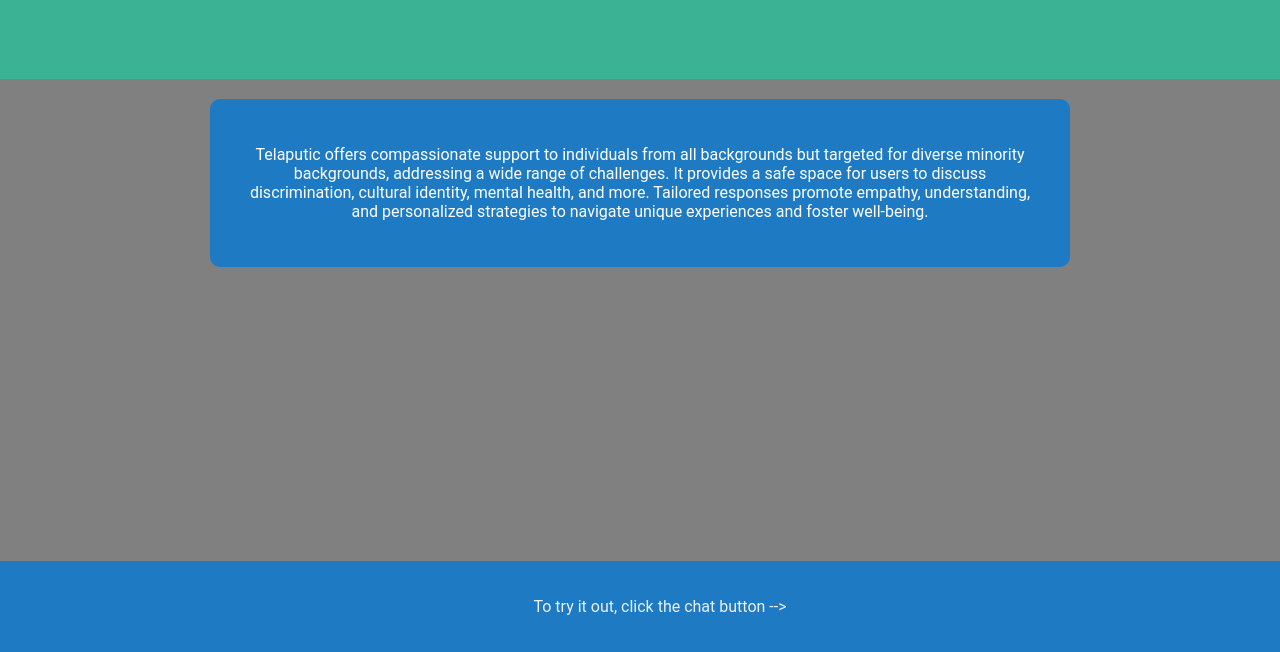
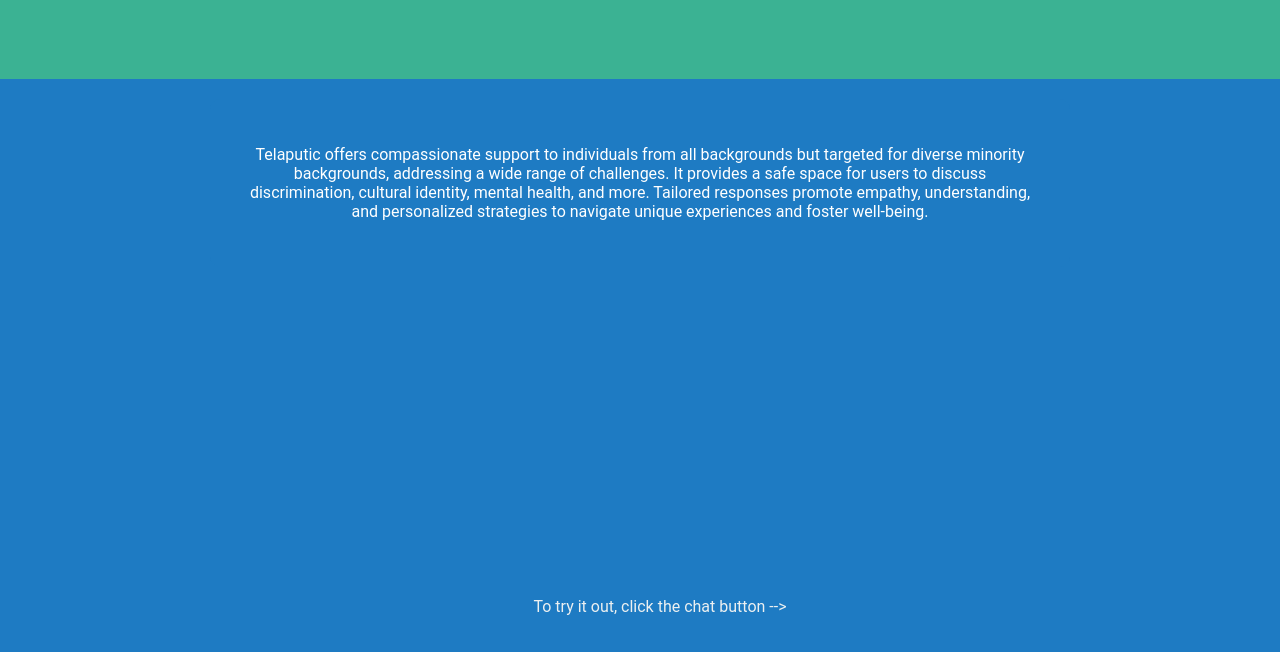
Before and after one commit to RaamKorgaonkar/HH4, a plain HTML site: page index.html in a window 1280 px wide. Shown: the part 148-800 px from the top of the page. Drawn offline with Linux system fonts and the light colour scheme; a script that the page names is missing.

Commit message:
Update index.html

```diff
--- a/index.html
+++ b/index.html
@@ -81,7 +81,7 @@
     </style>
 </head>
 
-<body style="background-color:#808080";>
+<body>
     <header>
         <h1>TELAPUTIC</h1>
         <h4>The Theraputic Chatbot</h4>
```
